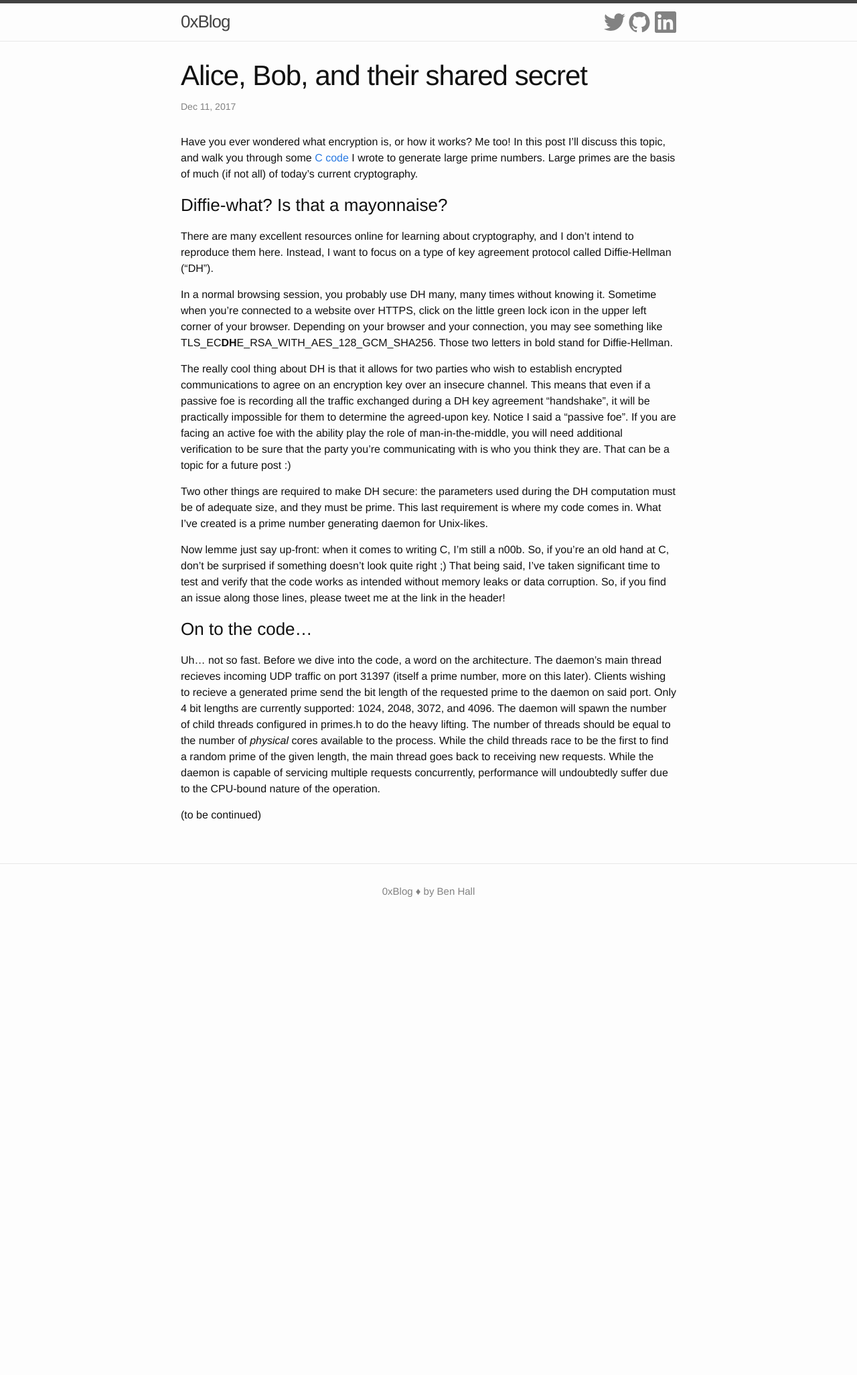
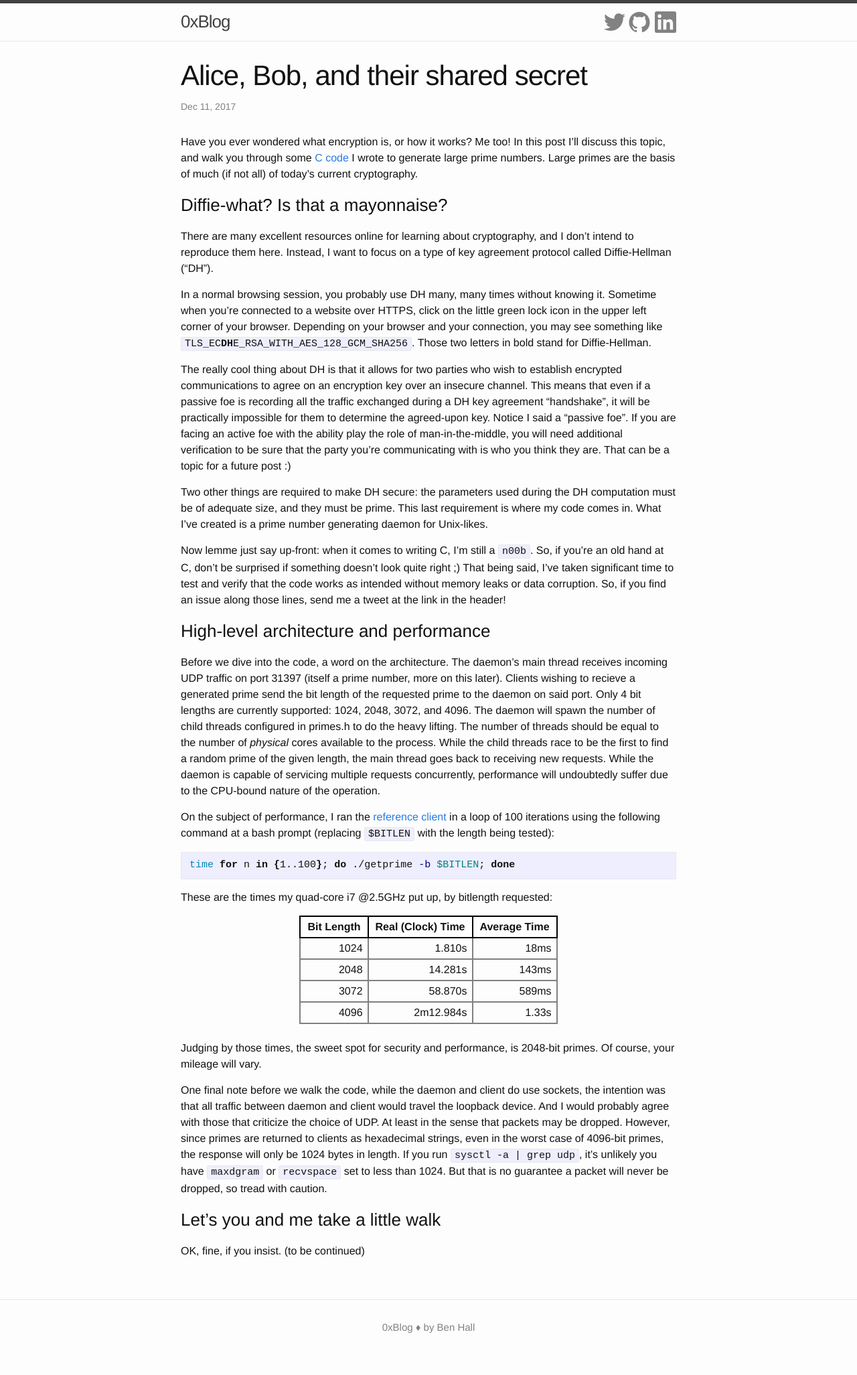
Before and after one commit to greenteadigital/greenteadigital.github.io, a Jekyll site: the page built from _posts/2017-12-11-encryption-diffie-hellman-prime-numbers.markdown, in a window 1280 px wide. Shown: the whole page at 67% size. Built offline with Jekyll 4.4.1, drawn with Linux system fonts in a browser that asks for light colours; before the commit the page ends 1402 px from its top, so only the background shows below that.

Commit message:
Add architecture and performance

`````diff
--- a/_posts/2017-12-11-encryption-diffie-hellman-prime-numbers.markdown
+++ b/_posts/2017-12-11-encryption-diffie-hellman-prime-numbers.markdown
@@ -9,15 +9,34 @@ Have you ever wondered what encryption is, or how it works? Me too! In this post
 ### Diffie-what? Is that a mayonnaise?
 There are many excellent resources online for learning about cryptography, and I don't intend to reproduce them here. Instead, I want to focus on a type of key agreement protocol called Diffie-Hellman ("DH").
 
-In a normal browsing session, you probably use DH many, many times without knowing it. Sometime when you're connected to a website over HTTPS, click on the little green lock icon in the upper left corner of your browser. Depending on your browser and your connection, you may see something like TLS\_EC**DH**E\_RSA\_WITH\_AES\_128\_GCM\_SHA256. Those two letters in bold stand for Diffie-Hellman.
+In a normal browsing session, you probably use DH many, many times without knowing it. Sometime when you're connected to a website over HTTPS, click on the little green lock icon in the upper left corner of your browser. Depending on your browser and your connection, you may see something like <code>TLS_EC<b>DH</b>E_RSA_WITH_AES_128_GCM_SHA256</code>. Those two letters in bold stand for Diffie-Hellman.
 
  The really cool thing about DH is that it allows for two parties who wish to establish encrypted communications to agree on an encryption key over an insecure channel. This means that even if a passive foe is recording all the traffic exchanged during a DH key agreement "handshake", it will be practically impossible for them to determine the agreed-upon key. Notice I said a "passive foe". If you are facing an active foe with the ability play the role of man-in-the-middle, you will need additional verification to be sure that the party you're communicating with is who you think they are. That can be a topic for a future post :)
 
 Two other things are required to make DH secure: the parameters used during the DH computation must be of adequate size, and they must be prime. This last requirement is where my code comes in. What I've created is a prime number generating daemon for Unix-likes.
 
-Now lemme just say up-front: when it comes to writing C, I'm still a n00b. So, if you're an old hand at C, don't be surprised if something doesn't look quite right ;) That being said, I've taken significant time to test and verify that the code works as intended without memory leaks or data corruption. So, if you find an issue along those lines, please tweet me at the link in the header!
+Now lemme just say up-front: when it comes to writing C, I'm still a `n00b`. So, if you're an old hand at C, don't be surprised if something doesn't look quite right ;) That being said, I've taken significant time to test and verify that the code works as intended without memory leaks or data corruption. So, if you find an issue along those lines, send me a tweet at the link in the header!
 
-### On to the code...
-Uh... not so fast. Before we dive into the code, a word on the architecture. The daemon's main thread recieves incoming UDP traffic on port 31397 (itself a prime number, more on this later). Clients wishing to recieve a generated prime send the bit length of the requested prime to the daemon on said port. Only 4 bit lengths are currently supported: 1024, 2048, 3072, and 4096. The daemon will spawn the number of child threads configured in primes.h to do the heavy lifting. The number of threads should be equal to the number of _physical_ cores available to the process. While the child threads race to be the first to find a random prime of the given length, the main thread goes back to receiving new requests. While the daemon is capable of servicing multiple requests concurrently, performance will undoubtedly suffer due to the CPU-bound nature of the operation.
+### High-level architecture and performance
+Before we dive into the code, a word on the architecture. The daemon's main thread receives incoming UDP traffic on port 31397 (itself a prime number, more on this later). Clients wishing to recieve a generated prime send the bit length of the requested prime to the daemon on said port. Only 4 bit lengths are currently supported: 1024, 2048, 3072, and 4096. The daemon will spawn the number of child threads configured in primes.h to do the heavy lifting. The number of threads should be equal to the number of _physical_ cores available to the process. While the child threads race to be the first to find a random prime of the given length, the main thread goes back to receiving new requests. While the daemon is capable of servicing multiple requests concurrently, performance will undoubtedly suffer due to the CPU-bound nature of the operation.
 
-(to be continued)
+On the subject of performance, I ran the [reference client](https://github.com/greenteadigital/C-primes/blob/master/primes/getprime.c) in a loop of 100 iterations using the following command at a bash prompt (replacing `$BITLEN` with the length being tested):
+````bash
+time for n in {1..100}; do ./getprime -b $BITLEN; done
+````
+These are the times my quad-core i7 @2.5GHz put up, by bitlength requested:
+
+Bit Length | Real (Clock) Time | Average Time
+---------- | ----------------- | ---------------
+1024       | 1.810s  | 18ms
+2048       | 14.281s | 143ms
+3072       | 58.870s | 589ms
+4096       | 2m12.984s | 1.33s
+{:.times}
+<br/>
+Judging by those times, the sweet spot for security and performance, is 2048-bit primes. Of course, your mileage will vary.
+
+One final note before we walk the code, while the daemon and client do use sockets, the intention was that all traffic between daemon and client would travel the loopback device. And I would probably agree with those that criticize the choice of UDP. At least in the sense that packets may be dropped. However, since primes are returned to clients as hexadecimal strings, even in the worst case of 4096-bit primes, the response will only be 1024 bytes in length. If you run `sysctl -a | grep udp`, it's unlikely you have `maxdgram` or `recvspace` set to less than 1024. But that is no guarantee a packet will never be dropped, so tread with caution.
+
+### Let's you and me take a little walk
+OK, fine, if you insist. (to be continued)
--- a/assets/main.scss
+++ b/assets/main.scss
@@ -3,3 +3,17 @@
 ---
 
 @import "minima";
+
+.times {
+    border-collapse: collapse;
+    margin: 0 auto;
+> table, td {
+    border: 2px solid grey;
+    text-align: right;
+    padding: 3px 7px;
+    }
+th {
+    border: 2px solid black;
+    padding: 3px 10px;
+}
+}
`````
